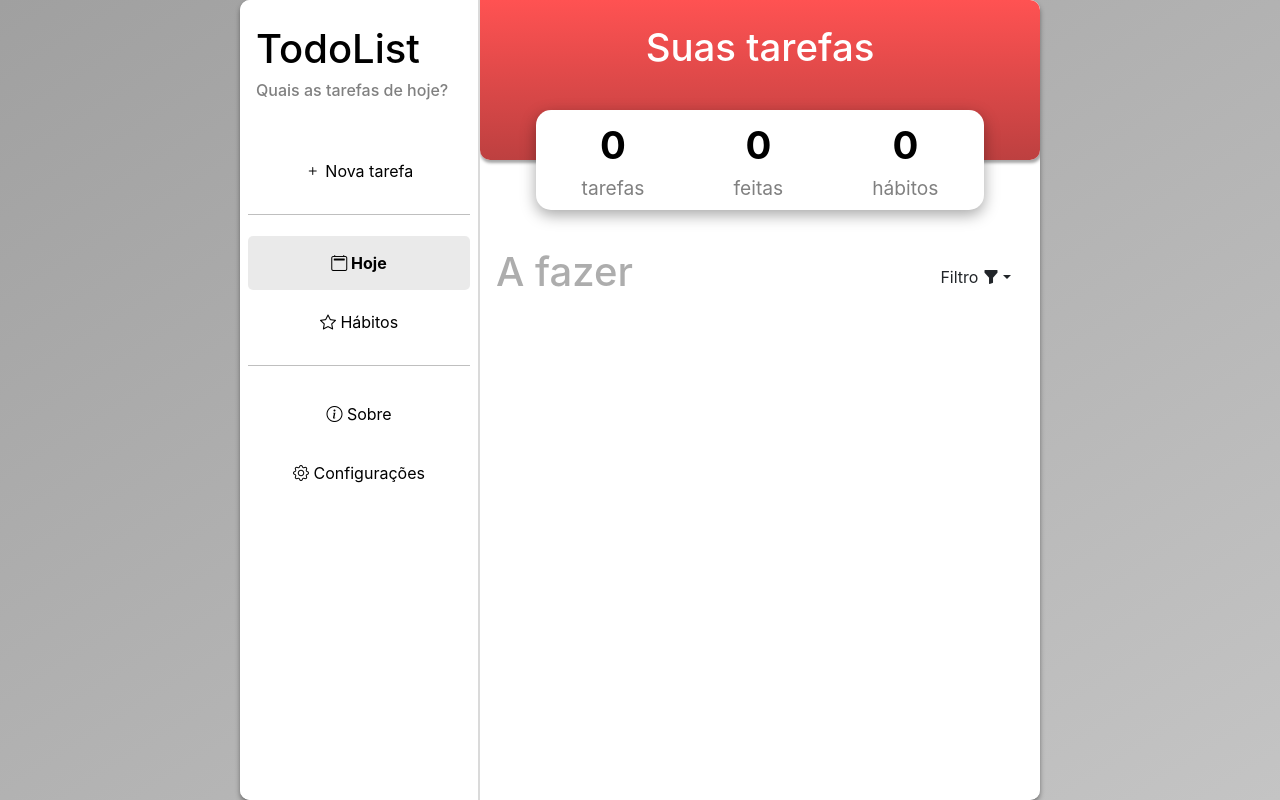
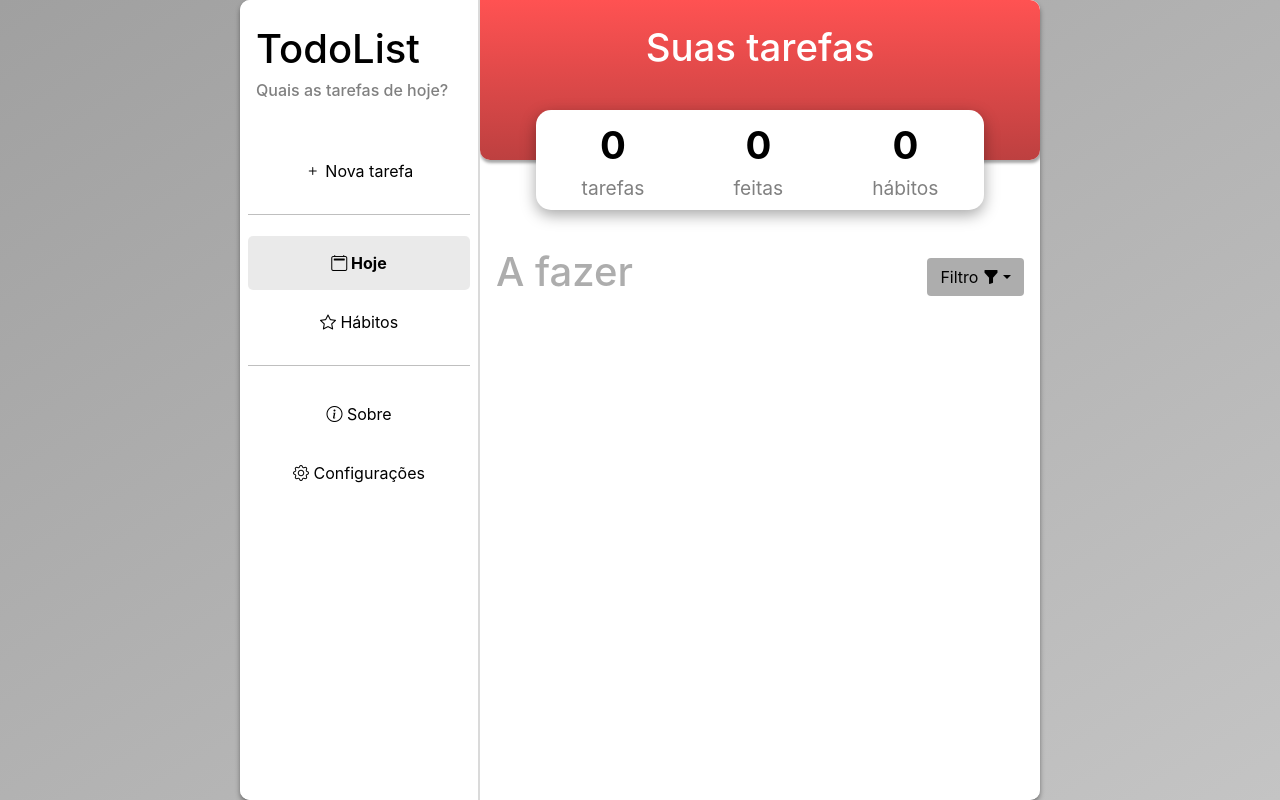
Before and after one commit to Alcantara-Diego/todolist, a React (Create React App) app: page /#/ in a window 1280 px wide. Built offline with nearby package versions, Linux system fonts and the light colour scheme.

Commit message:
botão filtro visível no modo noturno

```diff
--- a/src/Todo.css
+++ b/src/Todo.css
@@ -168,7 +168,6 @@ form input[type="text"]{
 /*--------- List ----------*/
 .listContainer{
     width: var(--mainDivWidth);
-    /* background-color: rgb(248, 248, 248); */
     background-color: var(--background1);
     overflow: auto;
     box-shadow: rgba(50, 50, 93, 0.25) 0px 6px 12px -2px, rgba(0, 0, 0, 0.3) 0px 3px 7px -3px;
@@ -203,6 +202,10 @@ form input[type="text"]{
     color: var(--color1);
     border-radius: 15px;
     box-shadow: rgba(0, 0, 0, 0.35) 0px 5px 15px;
+}
+#dropdownMenuButton2{
+    background-color: #adadad;
+    color: #000000;
 }
 .emptyListMsg{
     display: none;
```
